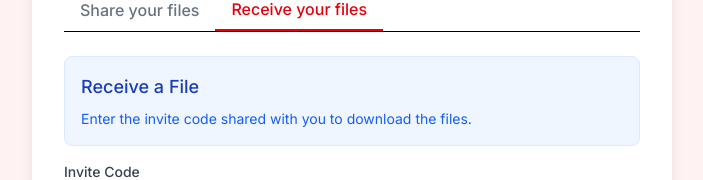
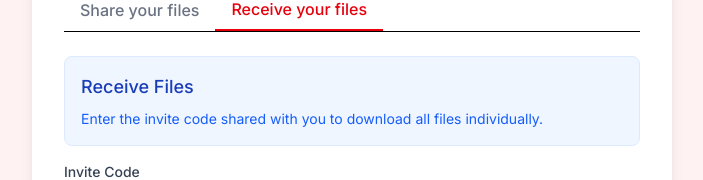
Before and after one commit to Gowthamvishy/YouAndMe, a React (Vite) app in the folder YouAndMe/frontend/: page / in a window 1280 px wide. Both pictures are taken after a click on the button "Receive your files". Shown: the part 325-505 px from the top of the page, without its empty margins (288-991 px from the left). Built offline with nearby package versions, Linux system fonts and the light colour scheme.

Commit message:
Update FileDownload.tsx

```diff
--- a/YouAndMe/frontend/src/components/FileDownload.tsx
+++ b/YouAndMe/frontend/src/components/FileDownload.tsx
@@ -24,7 +24,7 @@ export default function FileDownload({ isDownloading }: FileDownloadProps) {
     }
 
     try {
-      // Fetch zip from backend
+      // Fetch ZIP from backend
       const response = await axios.get(`${backendUrl}/api/download/${port}`, {
         responseType: "blob",
       });
@@ -32,26 +32,26 @@ export default function FileDownload({ isDownloading }: FileDownloadProps) {
       // Load ZIP
       const zip = await JSZip.loadAsync(response.data);
 
-      // Iterate over each file in the ZIP
+      // Extract and save each file individually
       const files = Object.values(zip.files); // JSZipObject[]
       for (const file of files) {
         if (!file.dir) {
           const content = await file.async("blob");
-          saveAs(content, file.name);
+          saveAs(content, file.name); // download each file
         }
       }
     } catch (err) {
       console.error("Download failed:", err);
-      setError("Failed to download file. Please check the invite code and try again.");
+      setError("Failed to download files. Please check the invite code and try again.");
     }
   };
 
   return (
     <div className="space-y-4">
       <div className="bg-blue-50 p-4 rounded-lg border border-blue-100">
-        <h3 className="text-lg font-medium text-blue-800 mb-2">Receive a File</h3>
+        <h3 className="text-lg font-medium text-blue-800 mb-2">Receive Files</h3>
         <p className="text-sm text-blue-600">
-          Enter the invite code shared with you to download the files.
+          Enter the invite code shared with you to download all files individually.
         </p>
       </div>
 
@@ -75,7 +75,7 @@ export default function FileDownload({ isDownloading }: FileDownloadProps) {
 
         <button
           type="submit"
-          className="w-full flex items-center justify-center px-4 py-2 border border-transparent rounded-md shadow-sm text-base font-medium text-white bg-blue-600 hover:bg-blue-700 focus:outline-none focus:ring-2 focus:ring-offset-2 focus:ring-blue-500 disabled:opacity-50"
+          className="w-full flex items-center justify-center px-4 py-2 border border-transparent rounded-md shadow-sm text-base font-medium text-white bg-blue-600 hover:bg-blue-700 disabled:opacity-50"
           disabled={isDownloading || !inviteCode}
         >
           {isDownloading ? <span>Downloading...</span> : <><FiDownload className="mr-2" /><span>Download Files</span></>}
```
